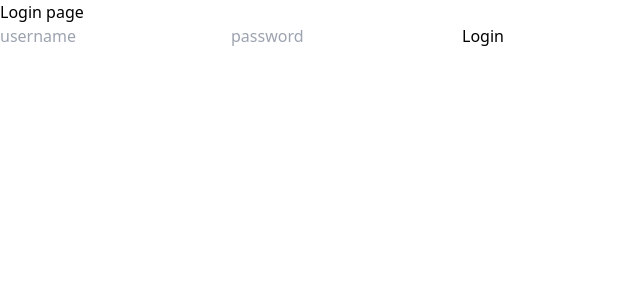
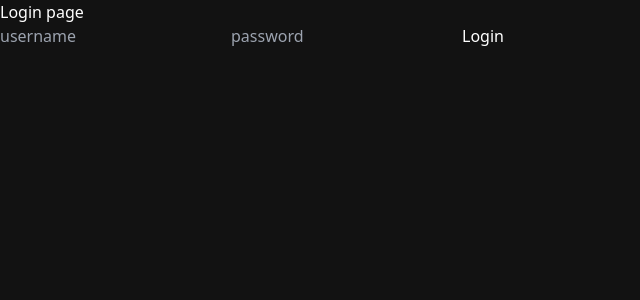
Before and after one commit to mark-p7/Unseen, a Next.js app in the folder Client/unseen/: page /login in a window 1280 px wide. Shown: the top 300 px of the page, without its empty margins (0-640 px from the left). Built offline with nearby package versions, Linux system fonts and the light colour scheme; no server answers.

Commit message:
- Installed a theme provider - Added themes to provider

```diff
--- /dev/null
+++ b/Client/unseen/src/app/components/theme-provider.tsx
@@ -0,0 +1,9 @@
+"use client"
+
+import * as React from "react"
+import { ThemeProvider as NextThemesProvider } from "next-themes"
+import { type ThemeProviderProps } from "next-themes/dist/types"
+
+export function ThemeProvider({ children, ...props }: ThemeProviderProps) {
+  return <NextThemesProvider {...props}>{children}</NextThemesProvider>
+}
--- a/Client/unseen/src/app/providers.tsx
+++ b/Client/unseen/src/app/providers.tsx
@@ -1,10 +1,18 @@
 'use client';
 import { ContextProvider } from "@/context/userContext";
+import { ThemeProvider } from "@/app/components/theme-provider"
 
 export function Providers({ children }: any) {
     return (
         <ContextProvider>
-            {children}
+            <ThemeProvider
+                attribute="class"
+                defaultTheme="dark"
+                enableSystem
+                disableTransitionOnChange
+            >
+                {children}
+            </ThemeProvider>
         </ContextProvider>
     );
 }
```
